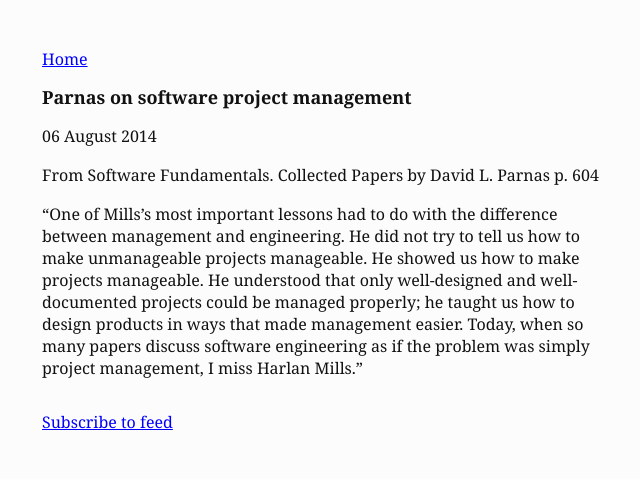
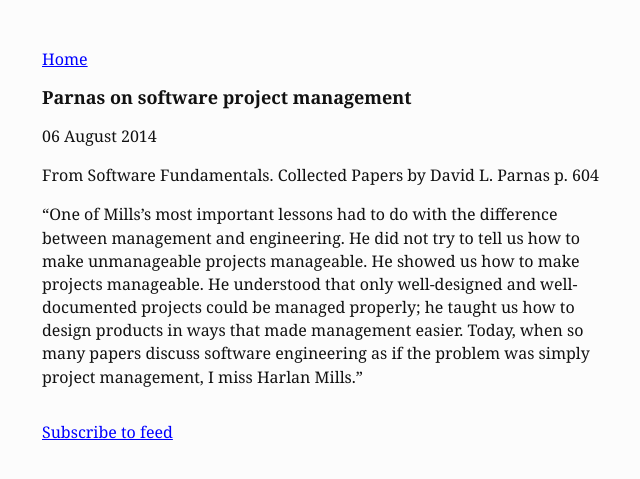
Before and after one commit to jsilvela/jsilvela.github.io, a Jekyll site: the page built from _posts/2014-08-06-parnas-on-software-project-management.html, in a window 1280 px wide. Shown: the top 479 px of the page, without its empty margins (310-950 px from the left). Built offline with Jekyll 4.4.1, drawn with Linux system fonts in a browser that asks for light colours.

Commit message:
fix line height in quotations

```diff
--- a/css/basic.css
+++ b/css/basic.css
@@ -42,7 +42,7 @@ li {
 	margin-bottom: 0.7em;
 }
 
-p {
+p, q {
 	line-height: 1.45;
 }
 
```
